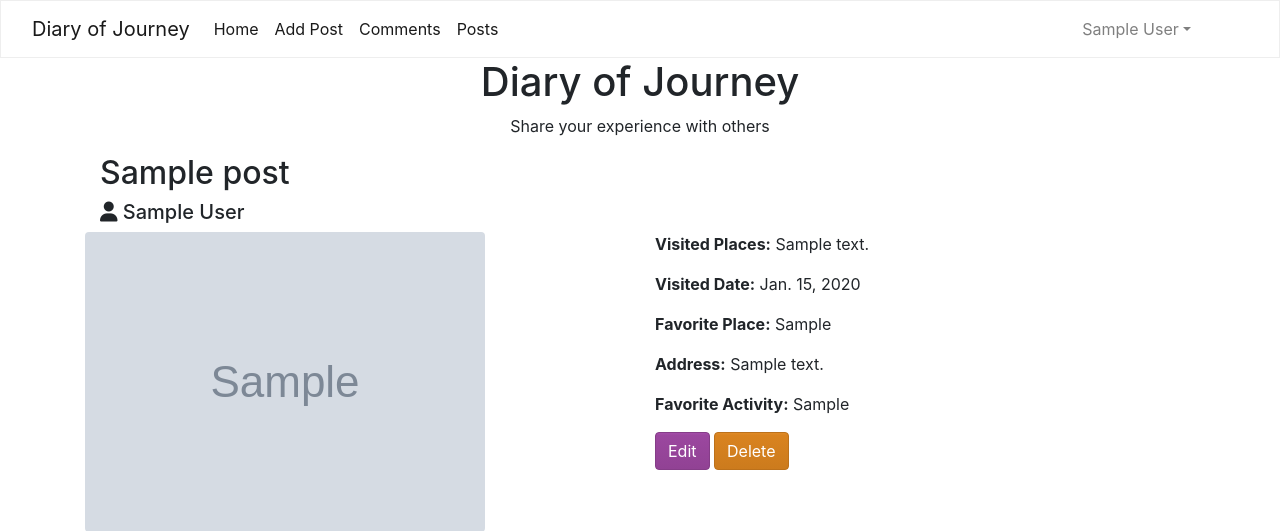
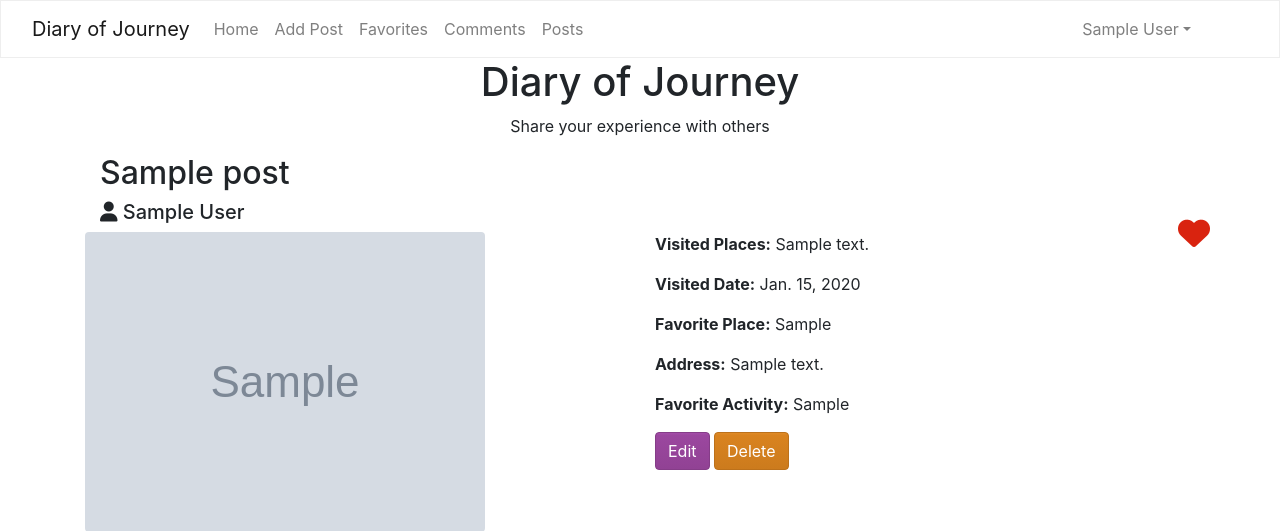
Before and after one commit to penguinpower80/isqa8210_travelblog, a Django app: page /travelblog_post/1 in a window 1280 px wide. Shown: the top 531 px of the page. Run offline with Django 4.2, Linux system fonts and the light colour scheme; a user stored in the database is signed in; tables that the repository leaves empty hold one stand-in row (values such as "Sample post"); grey boxes marked "Sample" are stand-in pictures; some libraries are stand-ins or nearby versions.

Commit message:
Add favorites feature

```diff
--- a/journey/static/css/journey.css
+++ b/journey/static/css/journey.css
@@ -23,3 +23,21 @@
 -webkit-box-shadow: 0px 10px 13px -7px #000000, 5px 5px 20px 5px #D9230F;
 box-shadow: 0px 10px 13px -7px #000000, 5px 5px 20px 5px #D9230F;
 }
+
+ .favoritebutton {
+    position:absolute;
+    top: 5px;
+    left: 5px;
+     right: auto;
+    cursor:pointer;
+}
+
+.postdetails .favoritebutton {
+    top:-15px;
+    right: 0;
+    left: auto;
+}
+
+.favoritebutton span {
+    pointer-events: none;
+}
--- a/journey/static/js/script.js
+++ b/journey/static/js/script.js
@@ -4,6 +4,28 @@ document.addEventListener('click', function(event){
         event.preventDefault()
         document.getElementById('searchinput').value=''
         document.getElementById('searchform').submit()
+    }
+console.log(event.target);
+    if ( event.target.matches('.favoritebutton') ) {
+        event.preventDefault();
+        post = event.target.getAttribute("data-pk")
+        if ( event.target.classList.contains("fa-heart-o") ) {
+            fetch("/favorite/"+ post).then(function(r){
+                if ( r.ok ) {
+                    event.target.classList.toggle("fa-heart-o")
+                    event.target.classList.toggle("fa-heart")
+                }
+            })
+        } else {
+            fetch("/favorite/"+ post +"/delete").then(function(r){
+                if ( r.ok ) {
+                    event.target.classList.toggle("fa-heart-o")
+                    event.target.classList.toggle("fa-heart")
+                }
+            })
+        }
+
+
     }
 })
 
--- a/journey/urls.py
+++ b/journey/urls.py
@@ -9,6 +9,8 @@ app_name = 'journey'
 
 urlpatterns = [
                   path('', views.post_list, name='post_list'),
+                  path('favorite/<int:pk>', views.favorite, name="post_favorite"),
+                  path('favorite/<int:pk>/delete', views.unfavorite, name="post_unfavorite"),
                   path('post_list', views.post_list, name='post_list'),
                   path('signup', views.signup, name='signup'),
                   path('post_detail', views.post_detail, name='post_detail'),
--- a/journey/views/__init__.py
+++ b/journey/views/__init__.py
@@ -1,3 +1,4 @@
 from .post import *
 from .comment import *
 from .signup import *
+from .ajax import *
--- a/journey/views/post.py
+++ b/journey/views/post.py
@@ -1,13 +1,17 @@
+import logging
+
 from django.contrib.auth.decorators import login_required
 from django.core.exceptions import PermissionDenied
 from django.core.paginator import Paginator, PageNotAnInteger, EmptyPage
 from django.db.models import Q, Count, Subquery, OuterRef
+from django.db.models.functions import Coalesce
 from django.http import HttpRequest
 from django.shortcuts import render, redirect, get_object_or_404
 from django.utils import timezone
 
 from journey.forms import PostForm, CommentForm
 from journey.models import Post, Comment
+from journey.models.favorites import Favorites
 
 now = timezone.now()
 
@@ -112,6 +116,7 @@ def post_delete(request, pk):
 def post_list(request):
     search = request.GET.get('s')
     sort_param = request.GET.get('sort')
+    favorite_flag = int( request.GET.get('favorite', 0) )
     # doing this to not expose details of the database (vs just using real column names in the links)
     if sort_param == '-date':
         sort = '-publish'
@@ -129,8 +134,13 @@ def post_list(request):
         sort = '-publish'
 
     newest = Comment.objects.filter(post=OuterRef('pk')).order_by('-created')[:1]
+    object_list = Post.objects.annotate(
+        comment_count=Count('comments', distinct=True),
+        latest_comment=Subquery(newest.values('created')),
+    ).order_by(sort)
+
     if search:
-        object_list = Post.objects.filter(
+        object_list = object_list.filter(
             Q(title__icontains=search) |
             Q(visited_places__icontains=search) |
             Q(favorite_place__icontains=search) |
@@ -140,15 +150,18 @@ def post_list(request):
             Q(author__email__icontains=search) |
             Q(author__first_name__icontains=search) |
             Q(author__last_name__icontains=search)
-        ).annotate(
-            comment_count=Count('comments'),
-            latest_comment=Subquery(newest.values('created'))
-        ).order_by(sort)
-    else:
-        object_list = Post.objects.all().annotate(
-            comment_count=Count('comments'),
-            latest_comment=Subquery(newest.values('created'))
-        ).order_by(sort)
+        )
+
+
+    object_list = object_list.annotate(
+            is_favorite=Count('favorites', distinct=True)
+        )
+
+    if favorite_flag == 1:
+        object_list = object_list.filter(
+            is_favorite=1
+        )
+
 
     paginator = Paginator(object_list, 9)  # 6 posts in each page
     page = request.GET.get('page')
@@ -160,6 +173,7 @@ def post_list(request):
     except EmptyPage:
         # If page is out of range deliver last page of results
         posts = paginator.page(paginator.num_pages)
+
     return render(request,
                   'journey/post_list.html',
                   {
--- a/templates/journey/base.html
+++ b/templates/journey/base.html
@@ -22,16 +22,18 @@
         </button>
         <div class="collapse navbar-collapse" id="navbarSupportedContent">
             <ul class="navbar-nav col-md-10">
-                <li class="nav-item"><a class="nav-link active" aria-current="page"
+                <li class="nav-item"><a class="nav-link" aria-current="page"
                                         href="{% url 'journey:post_list' %}">Home</a></li>
                 {% if user.is_authenticated %}
-                    <li class="nav-item"><a class="nav-link active" aria-current="page"
+                    <li class="nav-item"><a class="nav-link" aria-current="page"
                                             href="{% url 'journey:post_new' %}">Add Post</a></li>
+                    <li class="nav-item"><a class="nav-link" aria-current="page"
+                                            href="{% url 'journey:post_list' %}?favorite=1">Favorites</a></li>
                 {% endif %}
                 {% if request.user.is_superuser %}
-                    <li class="nav-item"><a class="nav-link active" aria-current="page"
+                    <li class="nav-item"><a class="nav-link" aria-current="page"
                                             href="{% url 'journey:comment_list' %}">Comments</a></li>
-                    <li class="nav-item"><a class="nav-link active" aria-current="page"
+                    <li class="nav-item"><a class="nav-link" aria-current="page"
                                             href="{% url 'journey:post_detail' %}">Posts</a></li>
                 {% endif %}
             </ul>
--- a/templates/journey/post_list.html
+++ b/templates/journey/post_list.html
@@ -15,7 +15,7 @@
             {% include "journey/pagination.html" with req=request page=posts search=search %}
         </div>
         <div class="col-12 col-lg-4 mt-1 mb-1">
-            <div class="btn-group" role="group" aria-label="Basic example">
+            <div class="btn-group" role="group" aria-label="Sort Selection">
                 <a href="{% blog_url param='sort' value='date' %}" class="btn btn-outline-{% activesort sort 'date' %}">
                     Date Added
                     {% if sort == 'date' %} <span class="fa fa-caret-up"></span>{% endif %}
@@ -70,6 +70,7 @@
                                 {{ post.comment_count }}
                             </div>
                         </div>
+                            <span class="favoritebutton text-primary fa fa-heart{% if post.is_favorite == 0 %}-o{% endif %} fa-2x" data-pk="{{ post.pk }}" title="Click to toggle favorite"></span>
                     </div>
                 </div>
             </div>
--- a/templates/journey/travelblog_post.html
+++ b/templates/journey/travelblog_post.html
@@ -3,15 +3,20 @@
 {% block title %}Posts{% endblock %}
 {% block content %}
     <div class="container tbpost">
+
         <h2>{{ post.title }}</h2>
 
         <h3 class="h5"><span class="fa fa-user"></span> {{ post.author.get_full_name }}</h3>
     </div>
-        <div class="row">
+    <div class="row postdetails">
+
         <div class="col-md-6">
             <img class="rounded img-fluid" src="{{ post.image_url }}" alt="Image at {{ post.title }}">
         </div>
         <div class="col-md-6">
+            <span class="favoritebutton text-primary fa fa-heart{% if post.favorites.count == 0 %}-o{% endif %} fa-2x"
+                  data-pk="{{ post.pk }}" title="Click to toggle favorite"></span>
+
             <p><strong>Visited Places:</strong> {{ post.visited_places }}</p>
             <p><strong>Visited Date:</strong> {{ post.visited_date }}</p>
             <p><strong>Favorite Place:</strong> {{ post.favorite_place }}</p>
```
Also changed, not shown: journey/models/favorites.py (added, +15 -0 lines), journey/views/ajax.py (added, +40 -0 lines), README.md. Lines whose indentation alone changed are shown as unchanged.
